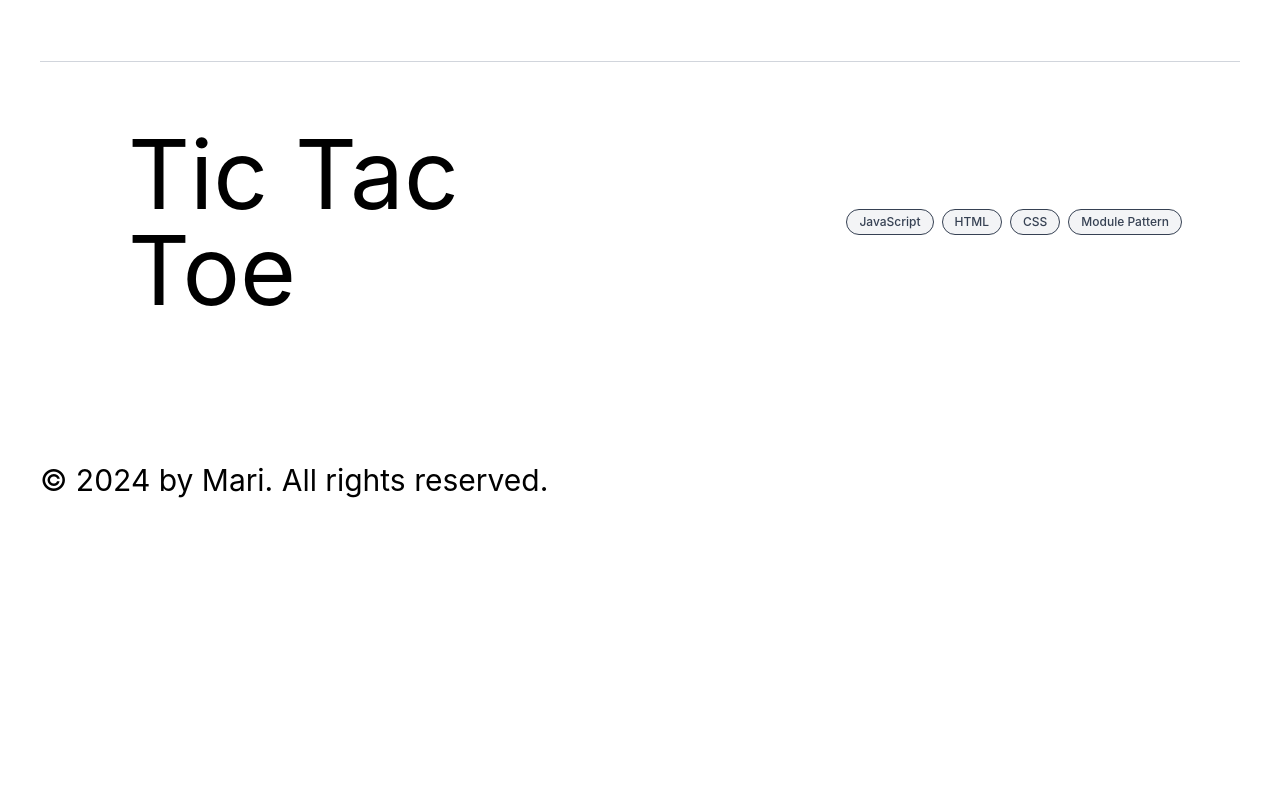
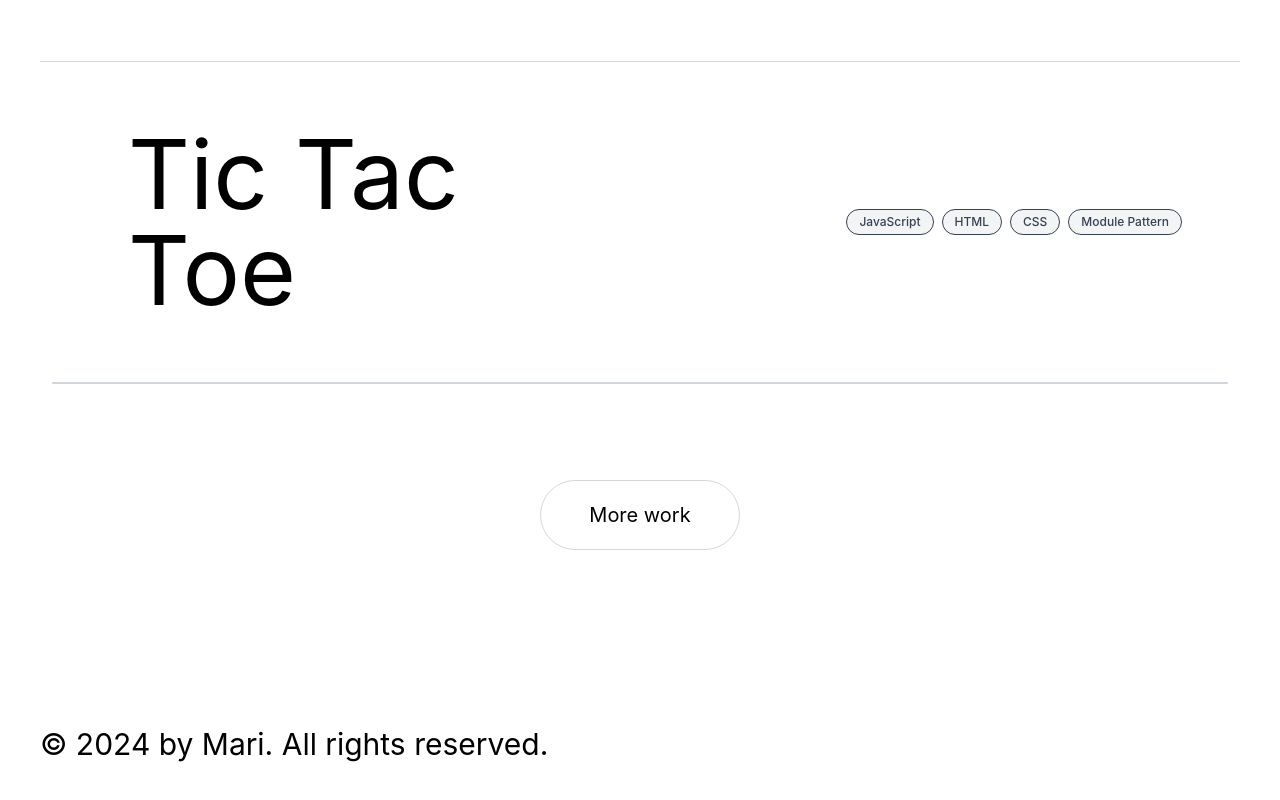
Before and after one commit to Mararovsek99/portfolio, a React (Vite) app: page / in a window 1280 px wide. Shown: the part 2552-3352 px from the top of the page. Before the commit the page ends 3090 px from the top, so only its background shows below. Built offline with nearby package versions, Linux system fonts and the light colour scheme; what @lordicon/element would draw is missing.

Commit message:
added more work button to RecentWork.jsx and created MoreWorkBtn.css for styling the button. Also added Magnetic component to make the button magnetic.

```diff
--- a/src/components/Intro.jsx
+++ b/src/components/Intro.jsx
@@ -1,5 +1,3 @@
-"use client";
-
 import { motion } from "motion/react";
 
 const Intro = () => {
--- /dev/null
+++ b/src/components/MoreWorkBtn.css
@@ -0,0 +1,84 @@
+.more-work-btn {
+  position: relative;
+  overflow: hidden;
+
+  width: 200px;
+  height: 70px;
+
+  border-radius: 999px;
+  border: 1px solid #d7d7d7;
+
+  background: white;
+  color: black;
+
+  display: flex;
+  align-items: center;
+  justify-content: center;
+
+  font-size: 1.25rem;
+  cursor: pointer;
+
+  transition: color 0.6s ease;
+
+  isolation: isolate;
+}
+
+.more-work-btn span {
+  position: relative;
+  z-index: 2;
+}
+
+.more-work-btn::before {
+  content: "";
+
+  position: absolute;
+
+  width: 600px;
+  height: 600px;
+
+  border-radius: 50%;
+
+  background: #4c5cf0;
+
+  left: 50%;
+  top: 100%;
+
+  transform: translate(-50%, 35%);
+
+  z-index: 1;
+}
+
+/* TEXT */
+.more-work-btn:hover {
+  color: white;
+}
+
+/* HOVER IN */
+.more-work-btn:hover::before {
+  animation: circle-in 2.8s forwards cubic-bezier(0.22, 1, 0.36, 1);
+}
+
+/* HOVER OUT */
+.more-work-btn:not(:hover)::before {
+  animation: circle-out 2.8s forwards cubic-bezier(0.22, 1, 0.36, 1);
+}
+
+@keyframes circle-in {
+  from {
+    transform: translate(-50%, 35%);
+  }
+
+  to {
+    transform: translate(-50%, -35%);
+  }
+}
+
+@keyframes circle-out {
+  from {
+    transform: translate(-50%, -35%);
+  }
+
+  to {
+    transform: translate(-50%, -140%);
+  }
+}
--- a/src/components/Opening.jsx
+++ b/src/components/Opening.jsx
@@ -43,11 +43,16 @@ const Opening = () => {
 
   useEffect(() => {
     if (index < greetings.length - 1) {
-      const timer = setTimeout(() => setIndex(index + 1), 300);
+      const isFirst = index === 0;
+      const isLastBeforeEnd = index === greetings.length - 2;
+
+      const delay = isFirst || isLastBeforeEnd ? 500 : 200;
+
+      const timer = setTimeout(() => setIndex(index + 1), delay);
       return () => clearTimeout(timer);
     }
 
-    const timer = setTimeout(() => setHide(true), 300);
+    const timer = setTimeout(() => setHide(true), 200);
     return () => clearTimeout(timer);
   }, [index]);
 
--- a/src/components/RecentWork.jsx
+++ b/src/components/RecentWork.jsx
@@ -1,6 +1,9 @@
+import Magnetic from "./Magnetic";
+
 import React, { useState } from "react";
 import { portfolioImages } from "../assets/portfolioImages";
 import "./RecentWork.css";
+import "./MoreWorkBtn.css";
 
 const projects = [
   {
@@ -120,6 +123,14 @@ const RecentWork = () => {
           </div>
         ))}
       </div>
+      <div className="h-0.5 w-[98%] bg-gray-300 mb-8 mx-auto rounded"></div>
+      <div className="flex justify-center my-24">
+        <Magnetic>
+          <button className="more-work-btn">
+            <span>More work</span>
+          </button>
+        </Magnetic>
+      </div>
     </section>
   );
 };
```
